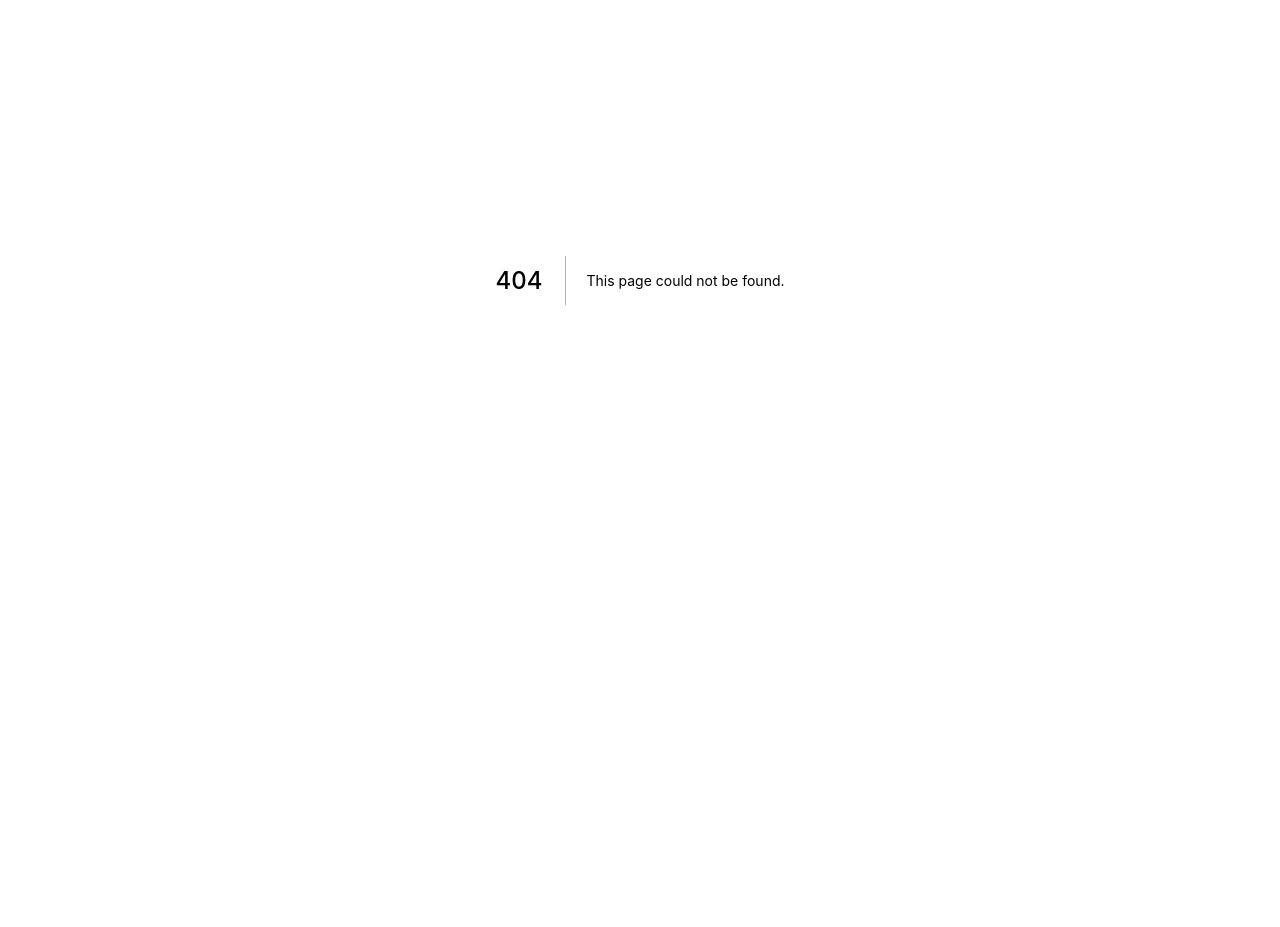
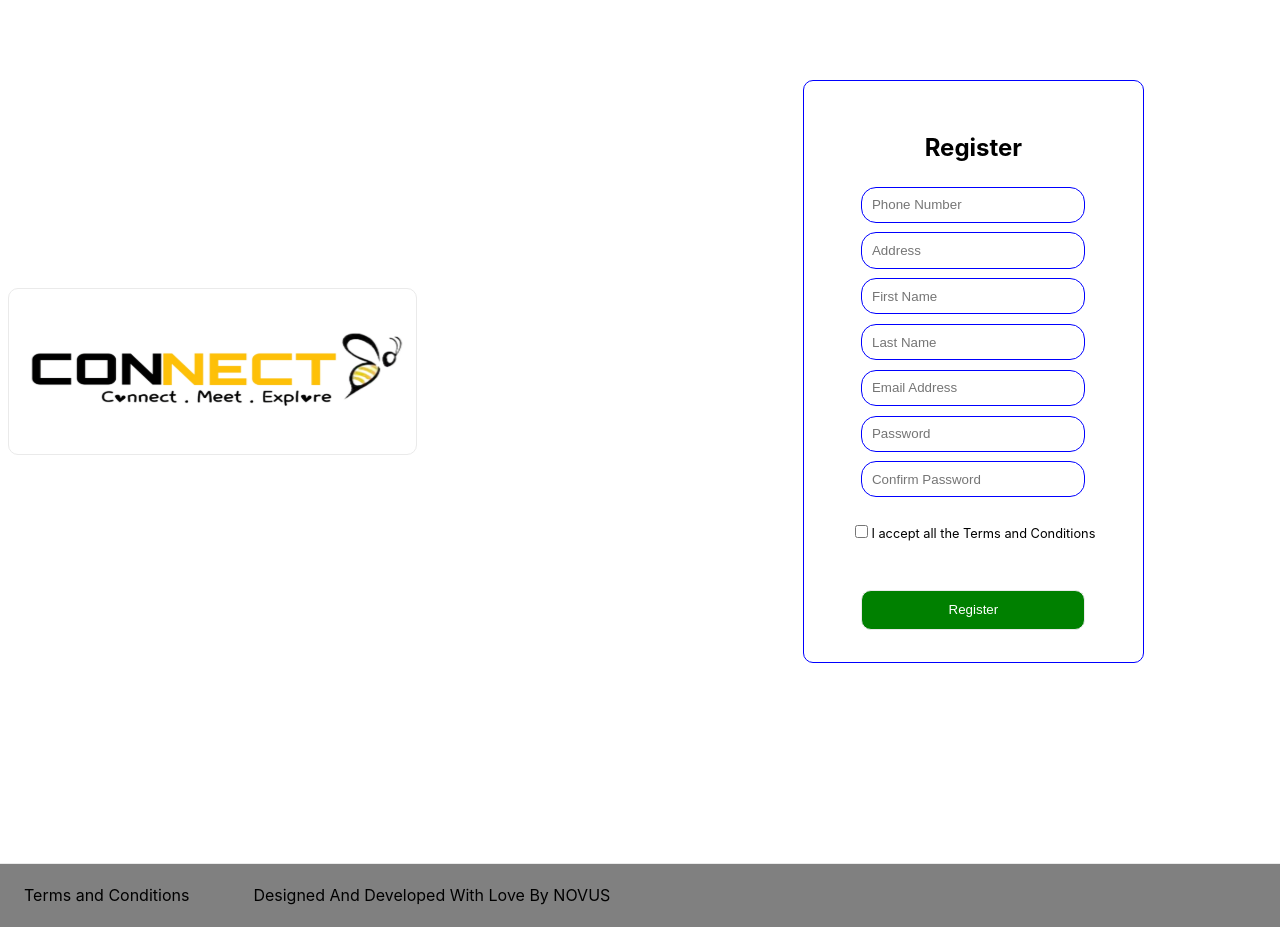
Before and after one commit to harshulphnx217/Connect_FE, a Next.js app: page /register in a window 1280 px wide. Before the commit this address had no page. Shown: the part 120-1047 px from the top of the page. Before the commit the page ends 800 px from the top, so only its background shows below. Built offline with nearby package versions, Linux system fonts and the light colour scheme.

Commit message:
REGISTER PAGE UI CREATED

```diff
--- /dev/null
+++ b/pages/register.js
@@ -0,0 +1,54 @@
+import Head from 'next/head'
+import styles from '../styles/register.module.css'
+
+export default function Register() {
+  return (
+    <div >
+      <Head className={styles.container}>
+        <title>CONECT</title>
+        <meta charset="UTF-8"/>
+        <meta http-equiv="X-UA-Compatible" content="IE=edge"/>
+        <meta name="viewport" content="width=device-width, initial-scale=1.0"/>
+        <link rel="icon" href="/favicon.ico" />
+      </Head>
+
+      <main className={styles.main}>
+
+        <div className={styles.grid}>
+            <h2 className={styles.card}><img src="/connectlogo.svg" alt=" CONNECT " /></h2>
+            <form className={styles.cardRegister} method="post">
+                <h2>Register</h2>
+                <input className={styles.inp}type="tel" id='phno' name='Phone Number' placeholder='Phone Number'/>
+                <input className={styles.inp}type="text" id='addrs' name='Address' placeholder='Address'/>
+                <input className={styles.inp}type="text" id='fname' name='fname' placeholder='First Name'/>
+                <input className={styles.inp}type="text" id='lname' name='lname' placeholder='Last Name'/>
+                <input className={styles.inp}type="email" id='mail' name='email' placeholder='Email Address'/>
+                <input className={styles.inp}type="password" id='paswrd' name='Password' placeholder='Password'/>
+                <input className={styles.inp}type="password" id='cpaswrd' name='Confirm Password' placeholder='Confirm Password'/>
+                <br></br><br></br>
+                <input className={styles.cb}type="checkbox" id='tnc' name='tnc' value='accept'/>
+                <label for="tnc" id={styles.tncl}>I accept all the Terms and Conditions</label>
+                <button className={styles.regbtn} id='regbtn' name='Register'>Register</button>
+            </form>
+        </div>
+
+
+      </main>
+      <footer className={styles.footer}>
+        <div className={styles.footergrid}>
+          <div className={styles.terms}>
+            <span>
+            Terms and Conditions
+            </span>
+          </div>
+
+          <div className={styles.design}>
+            <span>
+              Designed And Developed With Love By NOVUS
+            </span>
+          </div>
+        </div>
+      </footer>
+    </div>
+  )
+}
--- /dev/null
+++ b/styles/register.module.css
@@ -0,0 +1,171 @@
+.container {
+    padding: 0 2rem;
+
+  }
+
+  .main {
+    min-height:100%;
+    width: 100%;
+    padding: 4rem 0;
+    flex: 1;
+    display: flex;
+    flex-direction: row;
+    justify-content: center;
+    align-items: center;
+  }
+
+  .footer {
+    display: flex;
+    flex: 1;
+    width: 100%;
+    height: 4rem;
+    padding: 1rem 0;
+    border-top: 1px solid #eaeaea;
+    background-color: grey;
+
+  }
+
+  .design{
+    display: flex;
+    flex: 1;
+    flex-direction: column;
+    margin-left: 3rem;
+    justify-content:center;
+    align-items: center;
+    text-align: right;
+    padding-left: 1rem;
+  }
+
+  .terms{
+    margin-left: 1rem;
+    justify-content: center;
+    text-align: left;
+    padding-left: 0.5rem;
+  }
+
+  .footer a {
+    display: flex;
+    justify-content: center;
+    align-items: center;
+    flex-grow: 1;
+  }
+
+  .title,
+  .description {
+    text-align: center;
+  }
+
+  .description {
+    margin: 4rem 0;
+    line-height: 1.5;
+    font-size: 1.5rem;
+  }
+
+  .code {
+    background: #fafafa;
+    border-radius: 5px;
+    padding: 0.75rem;
+    font-size: 1.1rem;
+    font-family: Menlo, Monaco, Lucida Console, Liberation Mono, DejaVu Sans Mono,
+      Bitstream Vera Sans Mono, Courier New, monospace;
+  }
+
+  .grid {
+    display: flex;
+    align-items: center;
+    justify-content: center;
+    /* flex-wrap: wrap;
+    max-width: 800px; */
+  }
+
+  .card {
+    margin: 0.1rem;
+    padding: 0.1rem;
+    text-align: left;
+    margin-left: 0.5rem;
+    color: inherit;
+    text-decoration: none;
+    border: 1px solid #eaeaea;
+    border-radius: 10px;
+    transition: color 0.15s ease, border-color 0.15s ease;
+    max-width: 300rem;
+  }
+  .cardRegister {
+    margin: 8.5rem;
+    margin-left: 30%;
+    padding: 2rem;
+    text-align: center;
+    text-decoration: none;
+    border: 1px solid blue;
+    border-radius: 10px;
+    max-width: 48rem;
+
+  }
+
+  .lgnbtn{
+    background-color: blue;
+    margin-top: 1rem;
+    min-width: 14rem;
+    padding: 0.7rem;
+    justify-content: center;
+    border: 1px solid #eaeaea;
+    border-radius: 10px;
+    color: white;
+    min-height: 25px;
+  }
+  .regbtn{
+    background-color: green;
+    min-height: 2rem;
+    min-width: 14rem;
+    padding: 0.7rem;
+    justify-content: center;
+    border: 1px solid #eaeaea;
+    border-radius: 10px;
+    color: white;
+    margin-top:3rem;
+  }
+
+  .card h2 {
+    margin: 0 0 -1rem 0;
+    font-size: 1.5rem;
+  }
+
+  .card p {
+    margin: 0;
+    font-size: 1.25rem;
+    line-height: 1.5;
+  }
+
+  .logo {
+    height: 1em;
+    margin-left: 1rem;
+  }
+
+  @media (max-width: 600px) {
+    .grid {
+      width: 100%;
+      flex-direction: column;
+    }
+  }
+
+  .inp {
+    margin: 0.3rem;
+    padding: 0.6rem;
+    border: 1px solid;
+    border-radius: 15px;
+    min-height: 2rem;
+    min-width: 14rem;
+    color: blue;
+  }
+
+  .footergrid {
+    display: flex;
+    align-items: center;
+    justify-content: center;
+    /* flex-wrap: wrap; */
+    /* max-width: 800px; */
+  }
+
+  #tncl{
+      font-size: 0.8rem ;
+  }
```
